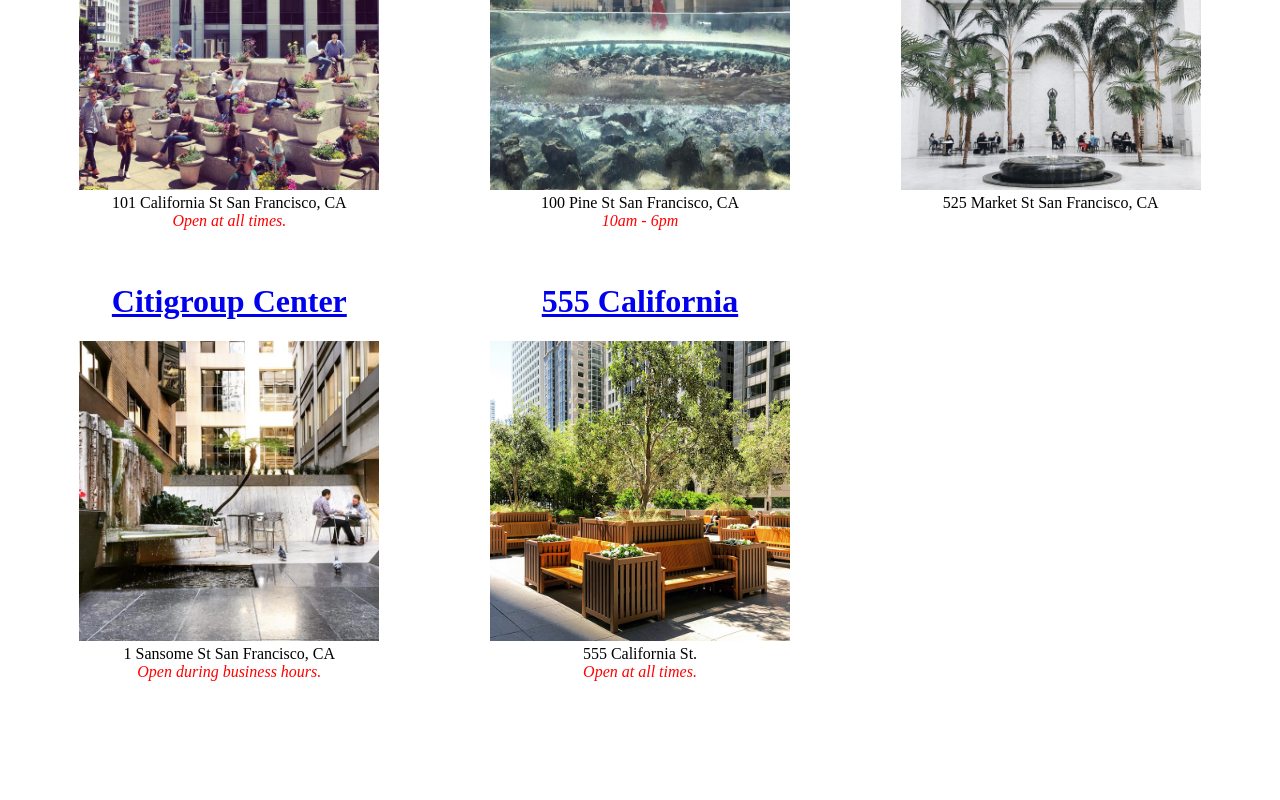
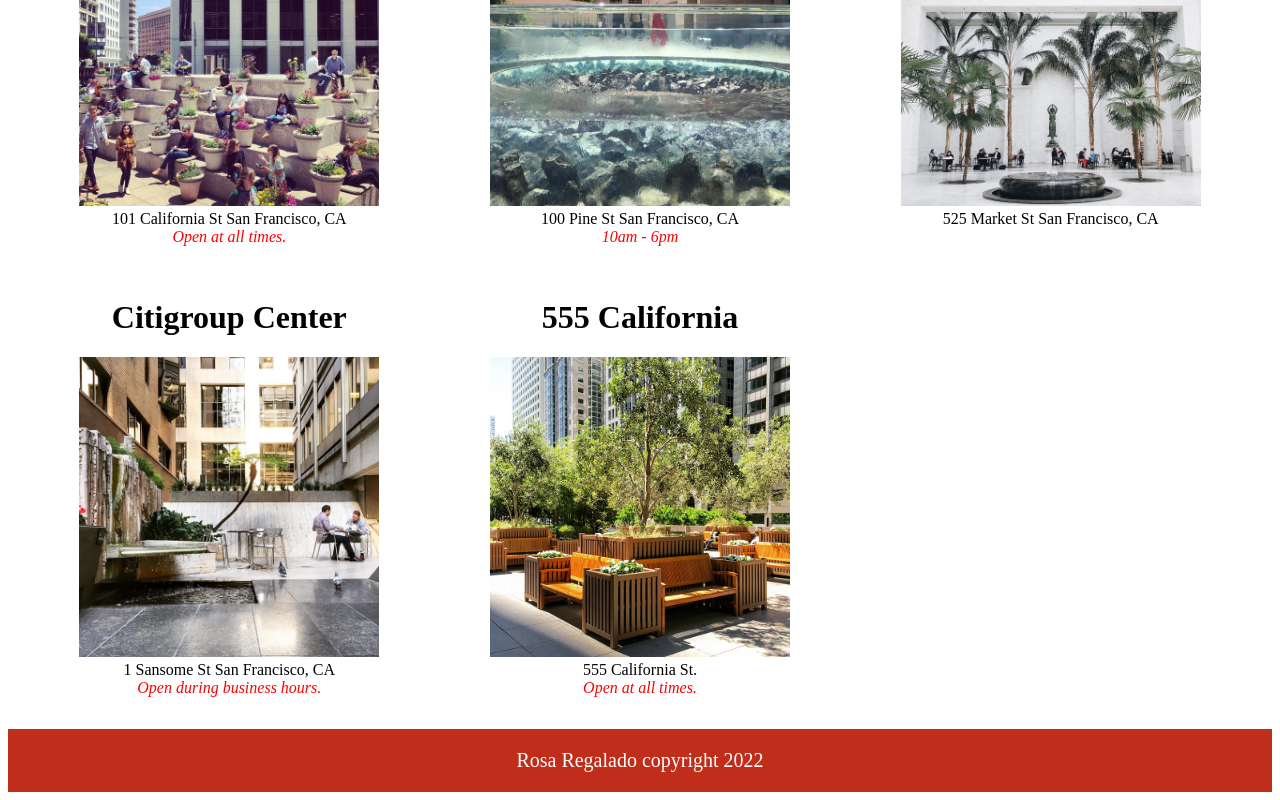
Before and after one commit to rosaregalado/sfpopos_react, a React (Create React App) app: page / in a window 1280 px wide. Shown: the part 1406-2206 px from the top of the page. Before the commit the page ends 2127 px from the top, so only its background shows below. Built offline with nearby package versions, Linux system fonts and the light colour scheme.

Commit message:
styled spaces

```diff
--- a/src/App.js
+++ b/src/App.js
@@ -1,12 +1,14 @@
 import { Outlet } from 'react-router-dom';
 import './App.css';
 import Title from './Title';
+import Footer from './Footer';
 
 function App() {
   return (
     <div className="App">
       <Title />
       <Outlet />
+      <Footer />
     </div>
   );
 }
--- a/src/Footer.css
+++ b/src/Footer.css
@@ -6,17 +6,10 @@
   /* align-items: baseline; */
   justify-content: center;
   /* margin-bottom: .1em; */
-  background-color: black;
+  background-color: rgb(192, 45, 26);
   color: #fff;
 }
 .Footer p {
   font-size: 20px;
   font-weight: lighter;
 }
-/* .Footer span {
-  padding: 1em;
-  margin: 1em;
-  color: rgb(192, 45, 26);
-  justify-content: center;
-  text-align: center;
-} */
--- a/src/POPOSList.css
+++ b/src/POPOSList.css
@@ -4,7 +4,7 @@
 	grid-gap: 2em;
 	max-width: 1200px;
 	margin: auto;
-	padding: 2em;
+  padding: 2em;
 }
 /* Smaller screens and tablets */
 @media only screen and (max-width: 700px) {
--- a/src/POPOSSpace.css
+++ b/src/POPOSSpace.css
@@ -1,6 +1,22 @@
 .POPOSSpace {
   width: 100%;
   text-align: center;
+  position: relative;
+}
+.POPOSSpace .POPOSSpace-title {
+  text-decoration: none;
+  color: #000;
+}
+.POPOSSpace h1 {
+  display: block;
+	position: absolute;
+	left: 0;
+	top: 0;
+	margin: 0;
+	font-weight: lighter;
+	background-color: rgba(255, 255, 255, 0.75);
+	padding: 1rem;
+	text-align: left;
 }
 .POPOSSpace > img {
   width: 100%;
@@ -10,3 +26,17 @@
   font-style: italic;
   color: red;
 }
+a {
+  color: black;
+  text-decoration: none;
+}
+a:hover {
+  color: rgb(192, 45, 26);
+}
+img:hover {
+  border: 3px solid rgb(192, 45, 26);
+}
+.POPOSSpace img {
+	width: 100%;
+	height: auto;
+}
--- a/src/POPOSSpace.js
+++ b/src/POPOSSpace.js
@@ -7,7 +7,9 @@ function POPOSSpace(props) {
   return (
     <div>
       <h1>
-        <Link to={`/details/${id}`}>
+        <Link
+          className="POPOSSpace-title"
+          to={`/details/${id}`}>
           {name}
         </Link>
       </h1>
--- a/src/Title.css
+++ b/src/Title.css
@@ -12,6 +12,7 @@
 }
 .Title-Subtitle {
   color: rgba(255, 255, 255, 0.75);
+  padding-bottom: 1em;
 }
 .Title a {
   display: inline-block;
```
